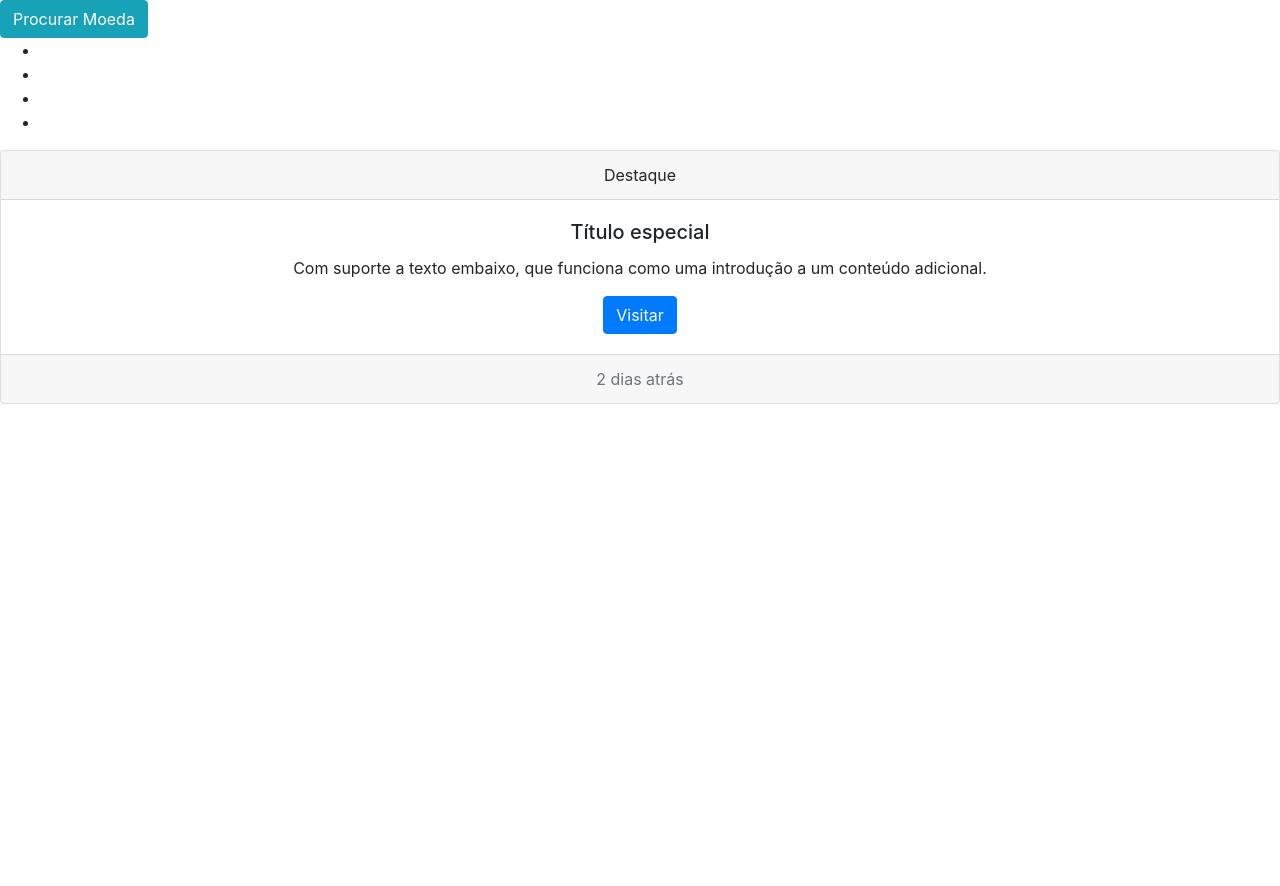
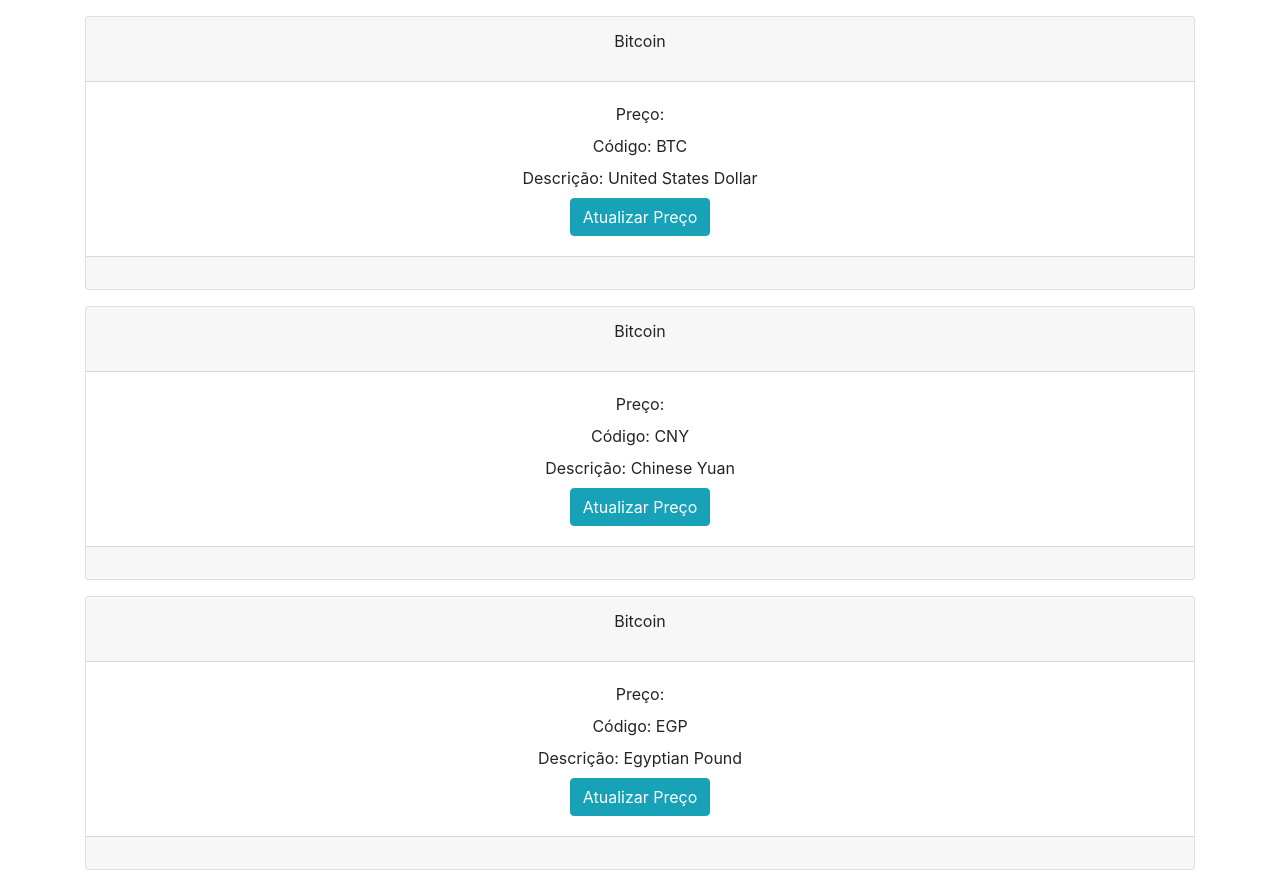
Before and after one commit to Guilherme-klm/dw2-Bitcoin, a plain HTML site: page index.html in a window 1280 px wide. Before the commit the page ends 800 px from the top, so only its background shows below. Drawn offline with nearby package versions, Linux system fonts and the light colour scheme.

Commit message:
Adicionado mais métodos para busca de moeda

```diff
--- a/index.html
+++ b/index.html
@@ -11,29 +11,62 @@
   </head>
   <body>
 
+<div class="container">
+
 <div id="bitcoin">
+    <div class="card text-center mb-3 mt-3">
 
-        <button type="button" @click.prevent="buscaMoeda()" class="btn btn-info"> Procurar Moeda </button>
-
-        <ul>
-          <li> {{ dadosMoeda.nome }} </li>
-          <li> {{ dadosMoeda.preco }} </li>
-          <li> {{ dadosMoeda.cod }} </li>
-          <li> {{ dadosMoeda.descricao }} </li>
-        </ul>
+	<div class="card-header">
+	    <p> Bitcoin </p>
 	  </div>
 
-    <div class="card text-center">
+	<div class="card-body">
+          <dd> Preço: {{ dadosBTC.precoBTC }} </dd>
+          <dd> Código: BTC </dd>
+          <dd> Descrição: United States Dollar </dd>
+    	  <button type="button" class="btn btn-info" @click.prevent="buscaBTC()"> Atualizar Preço </button>
+    	</div>
+
+	<div class="card-footer text-muted">
+	    <dd> {{ dadosBTC.data }} </dd>
+	</div>
+</div>
+
+<div class="card text-center mb-3">
+
 	<div class="card-header">
-	    Destaque
+	    <p> Bitcoin </p>
 	  </div>
+
 	<div class="card-body">
-	    <h5 class="card-title">Título especial</h5>
-	    <p class="card-text">Com suporte a texto embaixo, que funciona como uma introdução a um conteúdo adicional.</p>
-	    <a href="#" class="btn btn-primary">Visitar</a>
+          <dd> Preço: {{ dadosCNY.precoCNY }} </dd>
+          <dd> Código: CNY </dd>
+          <dd> Descrição: Chinese Yuan </dd>
+    	  <button type="button" class="btn btn-info" @click.prevent="buscaCNY()"> Atualizar Preço </button>
     	</div>
+
 	<div class="card-footer text-muted">
-	    2 dias atrás
+	    <dd> {{ dadosCNY.data }} </dd>
+	</div>
+</div>
+
+<div class="card text-center mb-3">
+
+	<div class="card-header">
+	    <p> Bitcoin </p>
+	  </div>
+
+	<div class="card-body">
+          <dd> Preço: {{ dadosEGP.precoEGP }} </dd>
+          <dd> Código: EGP </dd>
+          <dd> Descrição: Egyptian Pound </dd>
+    	  <button type="button" class="btn btn-info" @click="buscaEGP()"> Atualizar Preço </button>
+    	</div>
+
+	<div class="card-footer text-muted">
+	    <dd> {{ dadosEGP.data }} </dd>
+	</div>
+</div>
 </div>
 </div>
 
@@ -46,26 +79,48 @@
       const bitcoin = new Vue ({
         el: "#bitcoin",
         data: {
-          dadosMoeda: {},
-          nomeMoeda: '',
-          precoAtual: 0,
-          codMoeda: '',
-          descricaoMoeda: ''
+          dadosBTC: {},
+          dadosCNY: {},
+	  dadosEGP: {},
+          precoBTC: 0,
+	  precoCNY: 0,
+	  precoEGP: 0,
+	  dataAtualizada: new Date()
         },
           methods: {
-            buscaMoeda() {
+            buscaBTC() {
               const api = 'https://api.coindesk.com/v1/bpi/currentprice.json';
     				axios.get(api).then((response)=>{
-    					this.nomeMoeda = response.data.chartName;
-    					this.precoAtual = response.data.bpi.USD.rate;
-    					this.codMoeda = response.data.bpi.USD.code;
-    					this.descricaoMoeda = response.data.bpi.USD.description;
+    					this.precoBTC = response.data.bpi.USD.rate;
+    					this.dadosBTC = {
+    						"precoBTC": this.precoBTC,
+						"data": this.dataAtualizada
+    					};
 
-    					this.dadosMoeda = {
-    						"nome": this.nomeMoeda,
-    						"preco": this.precoAtual,
-    						"cod": this.codMoeda,
-    						"descricao": this.descricaoMoeda
+				}).catch(( error) =>{
+    					console.log('ERR:' + error);
+    				})
+          },
+	   buscaCNY() {
+              const api2 = 'https://api.coindesk.com/v1/bpi/currentprice/CNY.json';
+    				axios.get(api2).then((response)=>{
+    					this.precoCNY = response.data.bpi.CNY.rate;
+    					this.dadosCNY = {
+    						"precoCNY": this.precoCNY,
+						"data": this.dataAtualizada
+    					};
+
+				}).catch(( error) =>{
+    					console.log('ERR:' + error);
+    				})
+          },
+	   buscaEGP() {
+              const api3 = 'https://api.coindesk.com/v1/bpi/currentprice/EGP.json';
+    				axios.get(api3).then((response)=>{
+    					this.precoEGP = response.data.bpi.EGP.rate;
+    					this.dadosEGP = {
+    						"precoEGP": this.precoEGP,
+						"data": this.dataAtualizada
     					};
 
 				}).catch(( error) =>{
```
Lines whose indentation alone changed are shown as unchanged.
